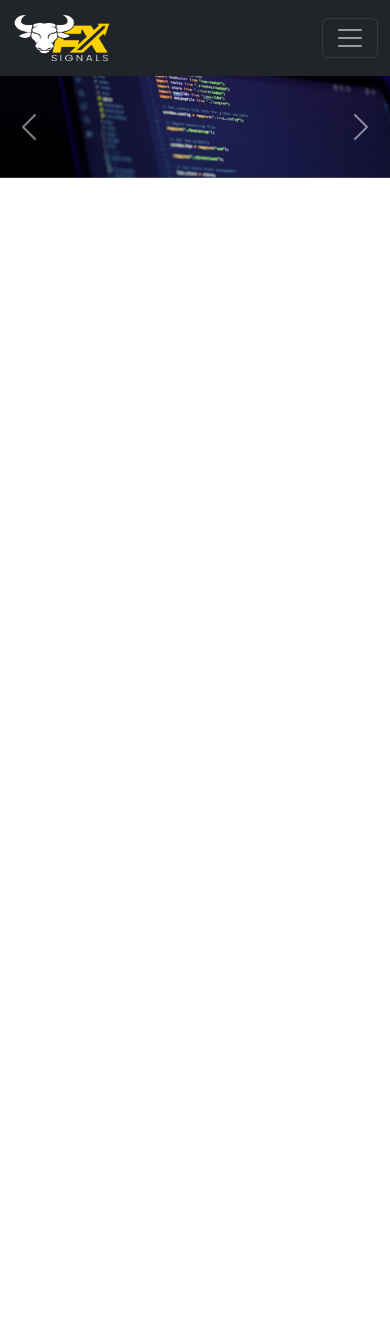
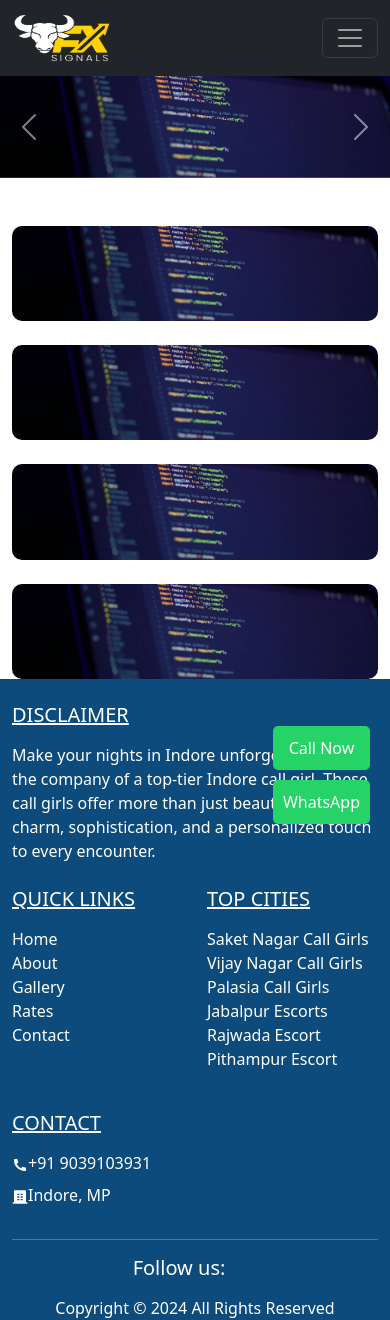
Before and after one commit to akkushwaha7834/fxsignals, a React (Create React App) app: page / in a window 390 px wide. Before the commit the page ends 844 px from the top, so only its background shows below. Built offline with nearby package versions, Linux system fonts and the light colour scheme; the HTML template or start-up script is replaced by a standard one.

Commit message:
Footer included

```diff
--- a/src/App.js
+++ b/src/App.js
@@ -9,12 +9,13 @@ import About from './components/About';
 import Contact from './components/Contact';
 import Blog from './components/Blog';
 import Forex from './components/Forex';
-
-import './assets/css/style.css';
 import Stocks from './components/Stocks';
 import Crypto from './components/Crypto';
 import Economy from './components/Economy';
 import Commodities from './components/Commodities';
+import Footer from './components/Footer';
+
+
 function App() {
   useEffect(() => {
     AOS.init({
@@ -37,6 +38,7 @@ function App() {
         <Route path="/economy" element={<Economy />} />
         <Route path="/commodities" element={<Commodities />} />
       </Routes>
+      <Footer />
     </Router>
   );
 }
--- a/src/assets/css/style.css
+++ b/src/assets/css/style.css
@@ -35,3 +35,110 @@ body {
 .dropdown-item:focus, .dropdown-item:hover{
     background-color: #ffd203 !important;
 }
+.grid-item {
+  position: relative;
+  overflow: hidden;
+  border-radius: 10px;
+}
+
+.grid-img {
+  width: 100%;
+  height: auto;
+  transition: transform 0.3s ease-in-out;
+}
+
+.grid-item:hover .grid-img {
+  transform: scale(1.1);
+}
+
+.overlay {
+  position: absolute;
+  top: 0;
+  left: 0;
+  right: 0;
+  bottom: 0;
+  background: rgba(0, 0, 0, 0.6);
+  color: white;
+  display: flex;
+  flex-direction: column;
+  justify-content: center;
+  align-items: center;
+  opacity: 0;
+  transition: opacity 0.3s ease-in-out;
+}
+
+.grid-item:hover .overlay {
+  opacity: 1;
+}
+
+.overlay h3 {
+  font-size: 1.5rem;
+  font-weight: bold;
+}
+
+.overlay p {
+  font-size: 1rem;
+  text-align: center;
+}
+
+/* Footer Styling */
+.bgc-primary {
+  background-color: #0c4b7b; /* Modify this color as needed */
+  color: white;
+}
+
+h5.fw-medium {
+  font-weight: 500;
+}
+
+.text-decoration-underline {
+  text-decoration: underline;
+}
+
+.list-unstyled li a {
+  color: white;
+  text-decoration: none;
+}
+
+.list-unstyled li a:hover {
+  text-decoration: underline;
+}
+
+/* Sticky Buttons */
+.nowcalling {
+  position: fixed;
+  bottom: 20px;
+  right: 20px;
+  z-index: 999;
+  display: flex;
+  flex-direction: column;
+}
+
+.nowcalling .lcol,
+.nowcalling .rcol {
+  background-color: #25d366;
+  color: white;
+  padding: 10px;
+  margin-bottom: 10px;
+  border-radius: 5px;
+  text-align: center;
+}
+
+.nowcalling .lcol a,
+.nowcalling .rcol a {
+  color: white;
+  text-decoration: none;
+  font-size: 16px;
+}
+
+.nowcalling .lcol a:hover,
+.nowcalling .rcol a:hover {
+  text-decoration: underline;
+}
+
+/* Responsive adjustments */
+@media (max-width: 768px) {
+  .nowcalling {
+    bottom: 10px;
+  }
+}
--- a/src/components/Footer.js
+++ b/src/components/Footer.js
@@ -0,0 +1,94 @@
+import React from 'react';
+// import './assets/css/style.css';
+
+const Footer = () => {
+  return (
+    <>
+      {/* Footer Start */}
+      <footer className="bgc-primary">
+        <div className="container">
+          <div className="row gy-4">
+            <div className="col-lg-3">
+              <div className="h5 fw-medium text-decoration-underline text-white mb-3">DISCLAIMER</div>
+              <p className="mb-0">
+                Make your nights in Indore unforgettable with the company of a top-tier Indore call girl. These call girls offer more than just beauty; they bring charm, sophistication, and a personalized touch to every encounter.
+              </p>
+            </div>
+            <div className="col-lg-8 offset-lg-1">
+              <div className="row gy-4">
+                <div className="col-md-4 col-6">
+                  <div className="h5 fw-medium text-decoration-underline text-white mb-3">QUICK LINKS</div>
+                  <ul className="list-unstyled">
+                    <li><a href="./">Home</a></li>
+                    <li><a href="./about-us.html">About</a></li>
+                    <li><a href="./gallery.html">Gallery</a></li>
+                    <li><a href="./rates.html">Rates</a></li>
+                    <li><a href="./contact-me.html">Contact</a></li>
+                  </ul>
+                </div>
+                <div className="col-md-4 col-6">
+                  <div className="h5 fw-medium text-decoration-underline text-white mb-3">TOP CITIES</div>
+                  <ul className="list-unstyled">
+                    <li><a href="saket-nagar-call-girls.html">Saket Nagar Call Girls</a></li>
+                    <li><a href="vijay-nagar-call-girls.html">Vijay Nagar Call Girls</a></li>
+                    <li><a href="palasia-call-girls.html">Palasia Call Girls</a></li>
+                    <li><a href="jabalpur-escorts.html">Jabalpur Escorts</a></li>
+                    <li><a href="#">Rajwada Escort</a></li>
+                    <li><a href="#">Pithampur Escort</a></li>
+                  </ul>
+                </div>
+                <div className="col-md-4">
+                  <div className="h5 fw-medium text-decoration-underline text-white mb-3">CONTACT</div>
+                  <ul className="list-unstyled">
+                    <li className="mb-2">
+                      <a href="#">
+                        <svg xmlns="http://www.w3.org/2000/svg" viewBox="0 0 24 24" fill="rgba(255,255,255,1)" height="1em">
+                          <path d="M21 16.42V19.9561C21 20.4811 20.5941 20.9167 20.0705 20.9537C19.6331 20.9846 19.2763 21 19 21C10.1634 21 3 13.8366 3 5C3 4.72371 3.01545 4.36687 3.04635 3.9295C3.08337 3.40588 3.51894 3 4.04386 3H7.5801C7.83678 3 8.05176 3.19442 8.07753 3.4498C8.10067 3.67907 8.12218 3.86314 8.14207 4.00202C8.34435 5.41472 8.75753 6.75936 9.3487 8.00303C9.44359 8.20265 9.38171 8.44159 9.20185 8.57006L7.04355 10.1118C8.35752 13.1811 10.8189 15.6425 13.8882 16.9565L15.4271 14.8019C15.5572 14.6199 15.799 14.5573 16.001 14.6532C17.2446 15.2439 18.5891 15.6566 20.0016 15.8584C20.1396 15.8782 20.3225 15.8995 20.5502 15.9225C20.8056 15.9483 21 16.1633 21 16.42Z"></path>
+                        </svg>
+                        <span>+91 9039103931</span>
+                      </a>
+                    </li>
+                    <li>
+                      <svg xmlns="http://www.w3.org/2000/svg" viewBox="0 0 24 24" fill="rgba(255,255,255,1)" height="1em">
+                        <path d="M21 20H23V22H1V20H3V3C3 2.44772 3.44772 2 4 2H20C20.5523 2 21 2.44772 21 3V20ZM8 11V13H11V11H8ZM8 7V9H11V7H8ZM8 15V17H11V15H8ZM13 15V17H16V15H13ZM13 11V13H16V11H13ZM13 7V9H16V7H13Z"></path>
+                      </svg>
+                      <span>Indore, MP</span>
+                    </li>
+                  </ul>
+                </div>
+              </div>
+            </div>
+          </div>
+          <hr />
+          <div className="row gy-3 align-items-center">
+            <div className="col-md-6">
+              <div className="d-flex align-items-center gap-2 gap-lg-3 flex-wrap justify-content-center justify-content-md-start">
+                <div className="h5 fw-medium mb-0">Follow us:</div>
+                <a href="#" target="_blank"><i className="fa-brands fa-facebook-f"></i></a>
+                <a href="#" target="_blank"><i className="fa-brands fa-instagram"></i></a>
+                <a href="#" target="_blank"><i className="fa-brands fa-x-twitter"></i></a>
+                <a href="#" target="_blank"><i className="fa-brands fa-youtube"></i></a>
+              </div>
+            </div>
+            <div className="col-md-6 text-center text-md-end">
+              <p className="mb-0">Copyright &copy; 2024 All Rights Reserved</p>
+            </div>
+          </div>
+        </div>
+      </footer>
+      {/* Footer End */}
+
+      {/* Sticky Call and WhatsApp Buttons */}
+      <div className="nowcalling">
+        <div className="lcol">
+          <a href="tel:+919039103931">Call Now</a>
+        </div>
+        <div className="rcol">
+          <a href="https://wa.me/+919039103931?text=Hi,%20I%20am%20looking%20escorts%20in%20Indore.%20[https://sakshisharma.in/]" target="_blank">WhatsApp</a>
+        </div>
+      </div>
+    </>
+  );
+};
+
+export default Footer;
--- a/src/components/Home.js
+++ b/src/components/Home.js
@@ -6,6 +6,29 @@ import slide2 from '../assets/images/mac2.jpg';
 import slide3 from '../assets/images/mac3.jpg';
 
 function Home() {
+  const items = [
+    {
+      img: slide1, // Use imported images instead of strings
+      title: 'Best Collection',
+      subtitle: 'Vaishali Escorts Service',
+    },
+    {
+      img: slide2,
+      title: 'Vaishali Escorts Service',
+      subtitle: 'Vaishali Escorts Hot Service',
+    },
+    {
+      img: slide3,
+      title: 'Vaishali Escorts Phone WhatsApp',
+      subtitle: 'Vaishali contact number',
+    },
+    {
+      img: slide1, // Reusing images from carousel for the grid
+      title: 'Vaishali Escorts Photo',
+      subtitle: 'Vaishali Indian Escorts',
+    },
+  ];
+
   return (
     <div>
       {/* Page Metadata */}
@@ -29,7 +52,6 @@ function Home() {
               src={slide1}
               className="d-block w-100 vh-75"
               alt="Slide 1"
-
             />
             <div className="carousel-caption d-none d-md-block">
               <h2 className="fw-bold text-white">Amit Kushwaha</h2>
@@ -82,6 +104,23 @@ function Home() {
           <span className="visually-hidden">Next</span>
         </button>
       </div>
+
+      {/* Image Grid Section */}
+      <div className="container mt-5">
+        <div className="row">
+          {items.map((item, index) => (
+            <div key={index} className="col-md-6 col-sm-6 mb-4">
+              <div className="grid-item">
+                <img src={item.img} alt={item.title} className="grid-img img-fluid" />
+                <div className="overlay">
+                  <h3>{item.title}</h3>
+                  <p>{item.subtitle}</p>
+                </div>
+              </div>
+            </div>
+          ))}
+        </div>
+      </div>
     </div>
   );
 }
```
